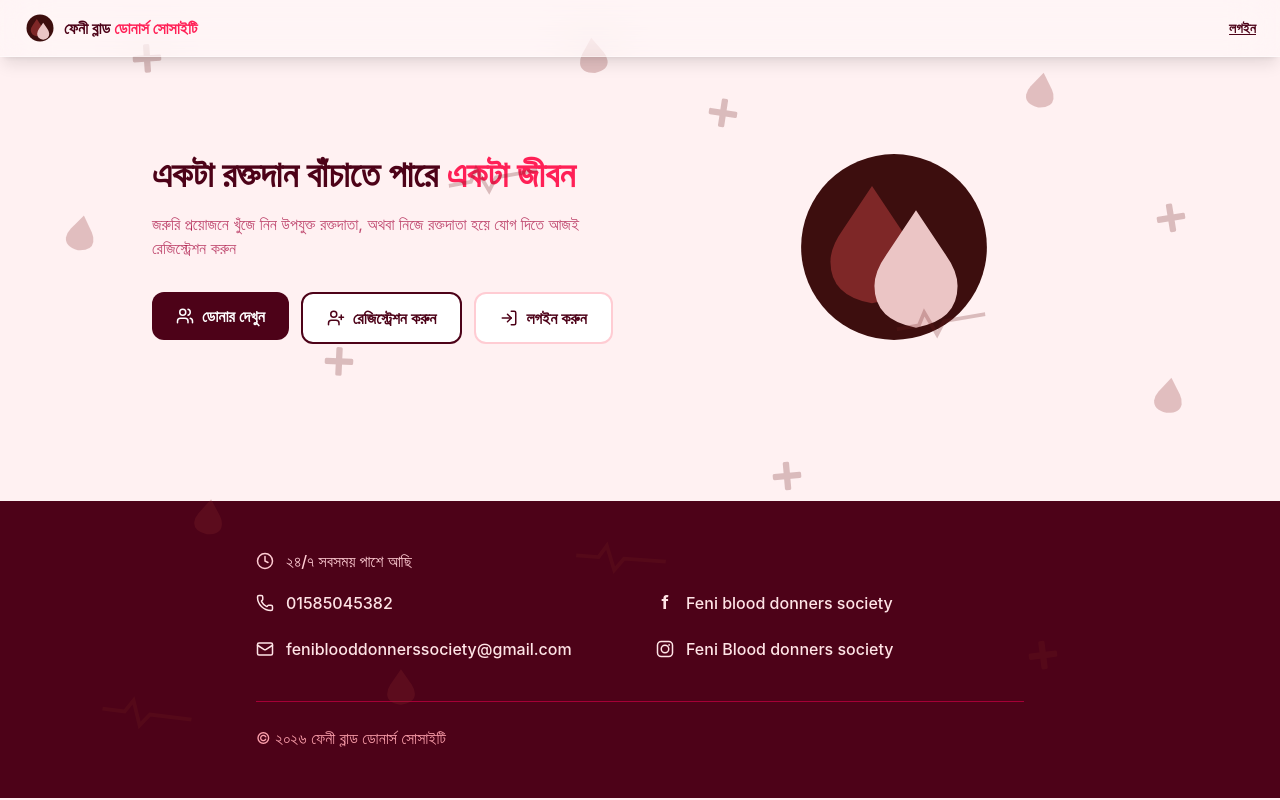
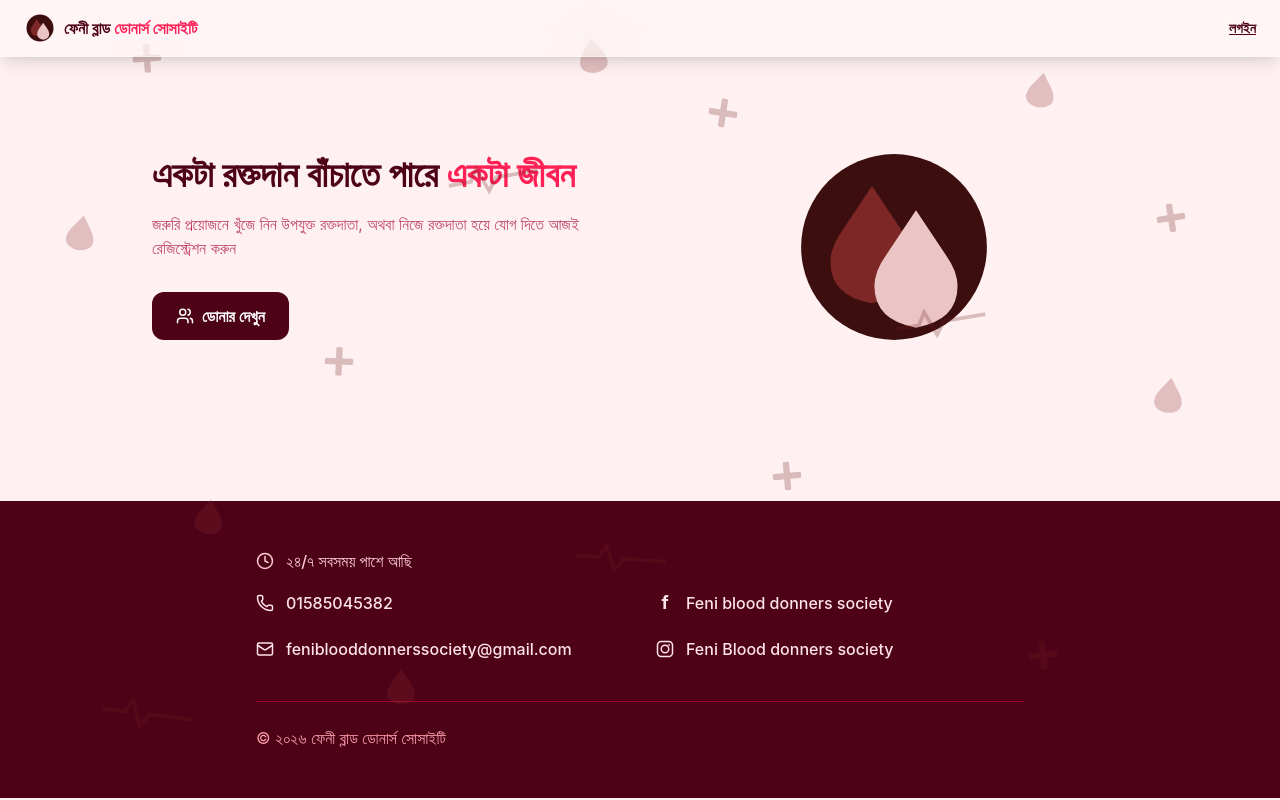
Before and after one commit to Tasnimafcar/feni-blood-donors-society, a React (Vite) app: page / in a window 1280 px wide. Built offline with nearby package versions, Linux system fonts and the light colour scheme; no server answers.

Commit message:
Fix login redirect history and home page button flicker

```diff
--- a/src/pages/Home.jsx
+++ b/src/pages/Home.jsx
@@ -11,6 +11,7 @@ import { supabase } from '../supabaseClient'
 
 function Home() {
     const [currentUser, setCurrentUser] = useState(null)
+    const [sessionLoading, setSessionLoading] = useState(true)
 
     useEffect(() => {
         const syncSession = async () => {
@@ -40,6 +41,7 @@ function Home() {
                 saveSession(freshUser)
                 setCurrentUser(freshUser)
             }
+            setSessionLoading(false)
         }
 
         syncSession()
@@ -67,7 +69,9 @@ function Home() {
                             </Link>
                         </motion.div>
 
-                        {currentUser ? (
+                        {sessionLoading ? (
+                            <div className="h-13" />
+                        ) : currentUser ? (
                             <motion.div whileHover={{ scale: 1.05 }} whileTap={{ scale: 0.95 }}>
                                 <Link to="/account" className="whitespace-nowrap bg-white text-rose-950 border-2 border-rose-950 rounded-xl px-6 py-3 font-semibold flex items-center justify-center gap-2">
                                     <UserCircle size={18} />
--- a/src/pages/Login.jsx
+++ b/src/pages/Login.jsx
@@ -51,7 +51,7 @@ function Login() {
             photo: data.photo,
         })
 
-        navigate('/account')
+        navigate('/account', { replace: true })
     }
 
     return (
```
